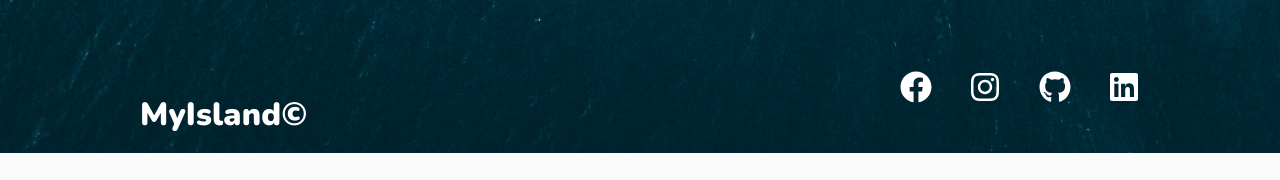
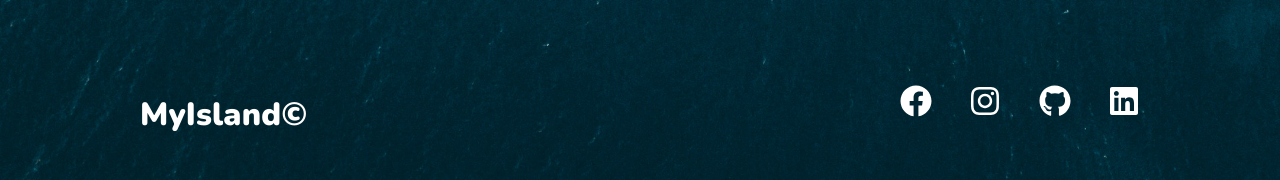
Before and after one commit to rooshanahmed/React-Landing-Page, a React (Create React App) app: page / in a window 1280 px wide. Shown: the part 1591-1771 px from the top of the page. Before the commit the page ends 1744 px from the top, so only its background shows below. Built offline with nearby package versions, Linux system fonts and the light colour scheme.

Commit message:
App Updated

```diff
--- a/src/components/Footer.js
+++ b/src/components/Footer.js
@@ -5,13 +5,12 @@ import { Link } from "react-router-dom";
 
 const useStyles = makeStyles((theme) => ({
   text: {
-    marginBottom: "16px",
     color: "#fff",
     fontFamily: "Nunito",
     fontSize: "2rem",
+    // marginBottom: "16px",
   },
   root: {
-    Height: "100vh",
     display: "flex",
     maxWidth: "1000px",
     justifyContent: "space-between",
@@ -23,6 +22,7 @@ const useStyles = makeStyles((theme) => ({
       justifyContent: "space-between",
       alignItems: "center",
       width: "240px",
+      marginBottom: "16px",
   },
   link:{
       color: "#fff",
@@ -31,7 +31,6 @@ const useStyles = makeStyles((theme) => ({
       textDecoration: "none",
       fontSize: "2rem",
       alignItems: "center",
-      marginBottom: "16px",
   }
 }));
 
```
